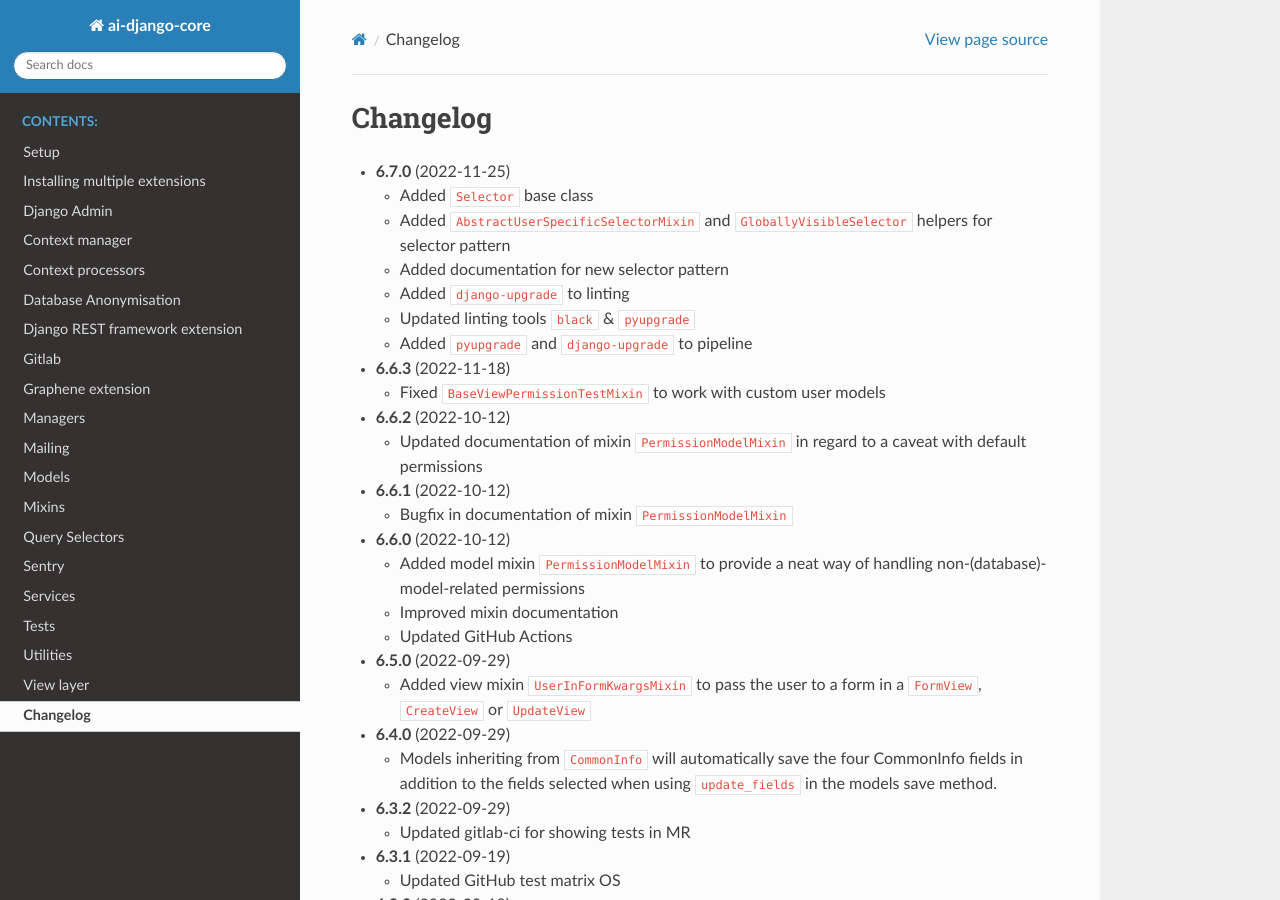
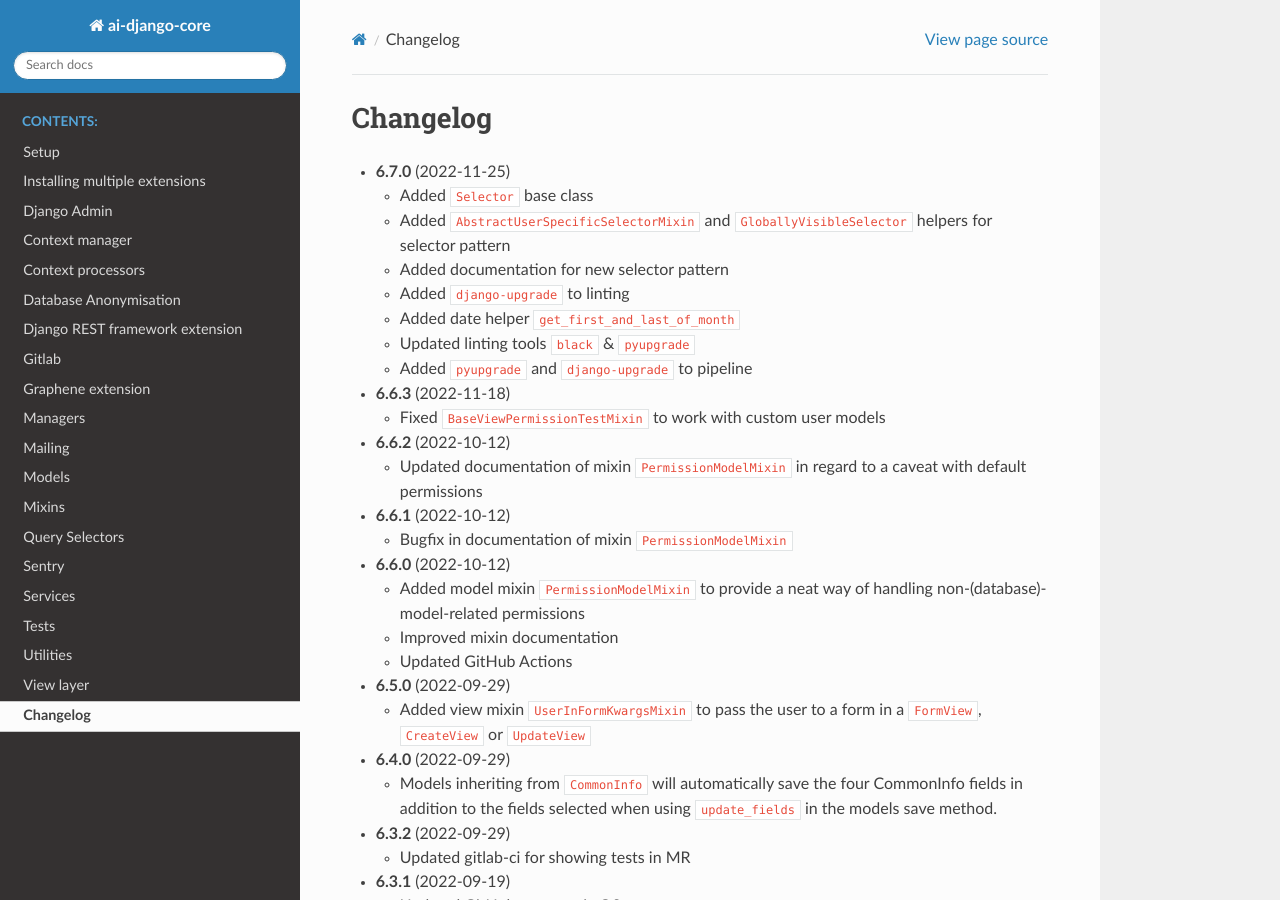
Before and after one commit to ambient-innovation/ai-django-core, a Sphinx documentation site: the page built from docs/features/changelog.md, in a window 1280 px wide and 900 px high. Built offline with Sphinx 7.4.7 and the Read the Docs theme 2.0.0, drawn with Linux system fonts in a browser that asks for light colours.

Commit message:
Added missing info in changelog

```diff
--- a/docs/features/changelog.md
+++ b/docs/features/changelog.md
@@ -5,6 +5,7 @@
   * Added `AbstractUserSpecificSelectorMixin` and `GloballyVisibleSelector` helpers for selector pattern
   * Added documentation for new selector pattern
   * Added `django-upgrade` to linting
+  * Added date helper `get_first_and_last_of_month`
   * Updated linting tools `black` & `pyupgrade`
   * Added `pyupgrade` and `django-upgrade` to pipeline
 
```
Also changed, not shown: .gitlab-ci.yml.
